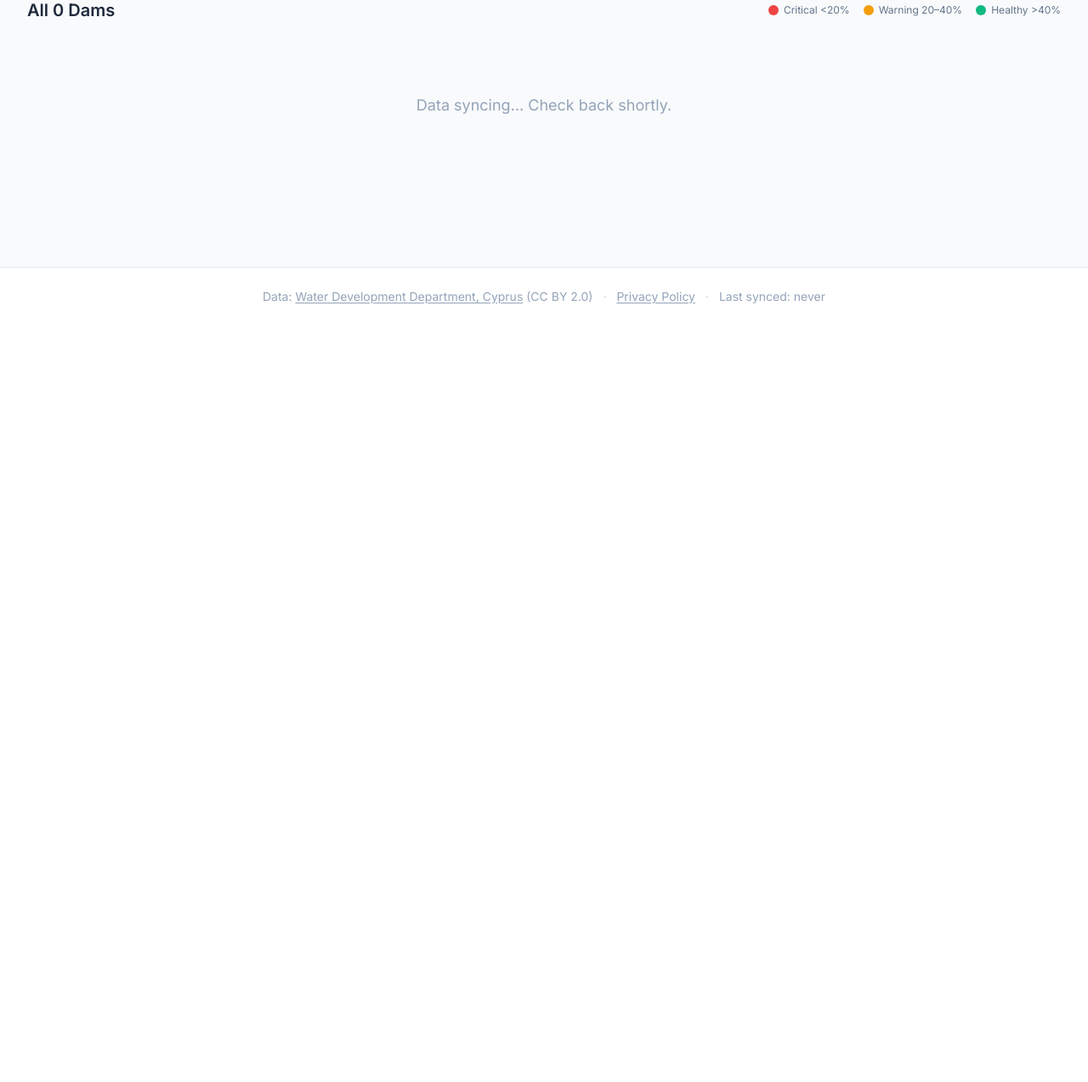
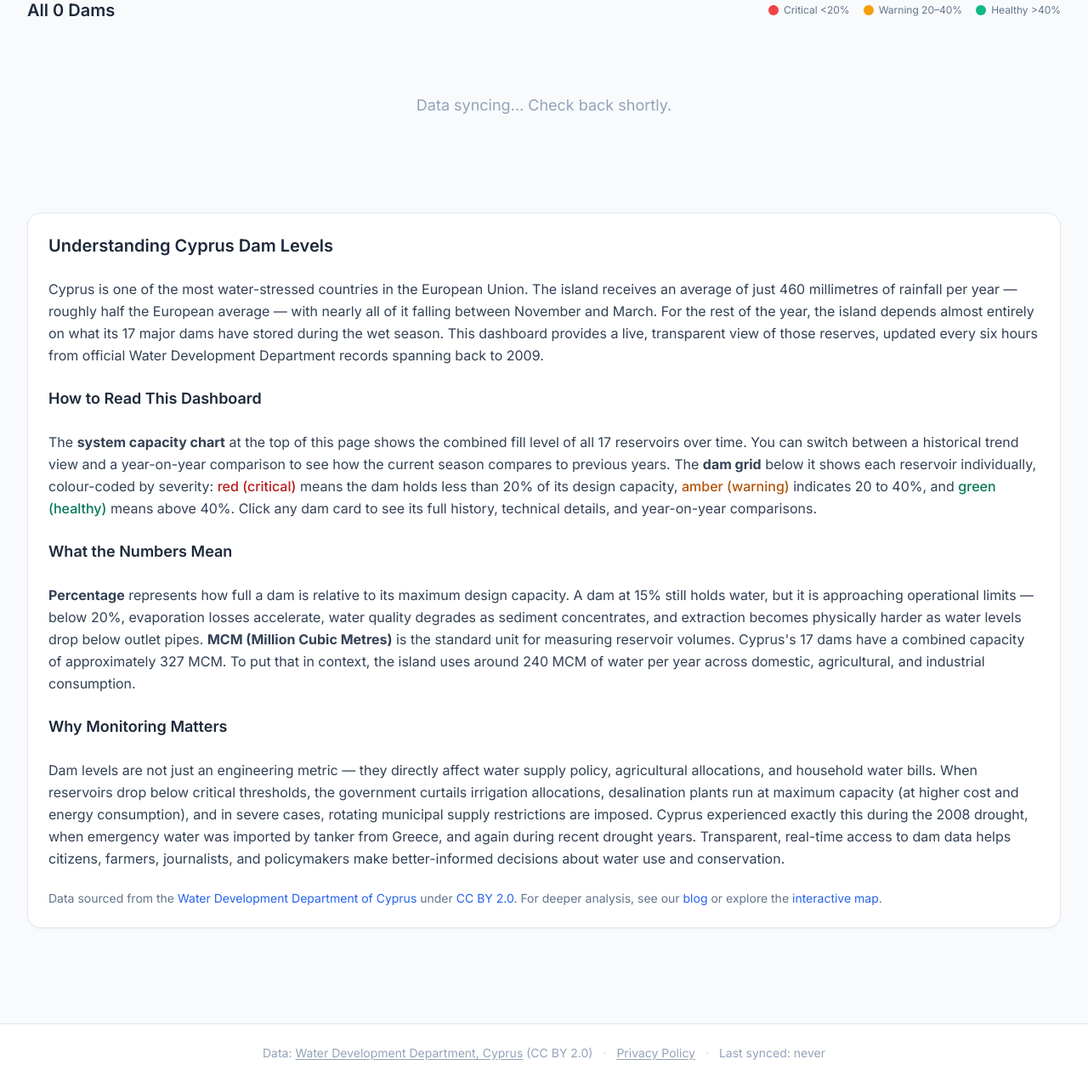
Before and after one commit to Gesoti/Nero, a FastAPI app: page / in a window 1280 px wide. Shown: the part 1101-2374 px from the top of the page at 85% size. Before the commit the page ends 1458 px from the top, so only its background shows below. Run offline with FastAPI, Linux system fonts and the light colour scheme; data that the repository does not hold is empty; parts of the project's set-up code (start-up, migrations or seed data) failed here and were passed over.

Commit message:
Add editorial content section to dashboard page
Add ~350 words of original editorial content below the dam grid:
"Understanding Cyprus Dam Levels", "How to Read This Dashboard",
"What the Numbers Mean", and "Why Monitoring Matters". Addresses
AdSense "low value content" rejection by establishing the dashboard
as an informational resource, not just a data display.

Co-Authored-By: Claude Opus 4.6 <noreply@anthropic.com>

```diff
--- a/app/templates/dashboard.html
+++ b/app/templates/dashboard.html
@@ -238,6 +238,65 @@
     {% endif %}
 </section>
 
+<!-- Editorial: Understanding Cyprus Water Data -->
+<section id="editorial" class="max-w-7xl mx-auto px-4 sm:px-6 lg:px-8 mt-10 pb-12">
+    <div class="bg-white rounded-2xl shadow-sm border border-slate-200 p-6 sm:p-8 space-y-6 text-slate-700 leading-relaxed">
+
+        <h2 class="text-xl font-semibold text-slate-800">Understanding Cyprus Dam Levels</h2>
+
+        <p>
+            Cyprus is one of the most water-stressed countries in the European Union. The island receives an average of
+            just 460 millimetres of rainfall per year — roughly half the European average — with nearly all of it falling
+            between November and March. For the rest of the year, the island depends almost entirely on what its 17 major
+            dams have stored during the wet season. This dashboard provides a live, transparent view of those reserves,
+            updated every six hours from official Water Development Department records spanning back to 2009.
+        </p>
+
+        <h3 class="text-lg font-semibold text-slate-800">How to Read This Dashboard</h3>
+
+        <p>
+            The <strong>system capacity chart</strong> at the top of this page shows the combined fill level of all 17
+            reservoirs over time. You can switch between a historical trend view and a year-on-year comparison to see how
+            the current season compares to previous years. The <strong>dam grid</strong> below it shows each reservoir
+            individually, colour-coded by severity: <span class="font-medium text-red-700">red (critical)</span> means
+            the dam holds less than 20% of its design capacity, <span class="font-medium text-amber-700">amber
+            (warning)</span> indicates 20 to 40%, and <span class="font-medium text-emerald-700">green (healthy)</span>
+            means above 40%. Click any dam card to see its full history, technical details, and year-on-year comparisons.
+        </p>
+
+        <h3 class="text-lg font-semibold text-slate-800">What the Numbers Mean</h3>
+
+        <p>
+            <strong>Percentage</strong> represents how full a dam is relative to its maximum design capacity. A dam at
+            15% still holds water, but it is approaching operational limits — below 20%, evaporation losses accelerate,
+            water quality degrades as sediment concentrates, and extraction becomes physically harder as water levels drop
+            below outlet pipes. <strong>MCM (Million Cubic Metres)</strong> is the standard unit for measuring reservoir
+            volumes. Cyprus's 17 dams have a combined capacity of approximately 327 MCM. To put that in context, the
+            island uses around 240 MCM of water per year across domestic, agricultural, and industrial consumption.
+        </p>
+
+        <h3 class="text-lg font-semibold text-slate-800">Why Monitoring Matters</h3>
+
+        <p>
+            Dam levels are not just an engineering metric — they directly affect water supply policy, agricultural
+            allocations, and household water bills. When reservoirs drop below critical thresholds, the government
+            curtails irrigation allocations, desalination plants run at maximum capacity (at higher cost and energy
+            consumption), and in severe cases, rotating municipal supply restrictions are imposed. Cyprus experienced
+            exactly this during the 2008 drought, when emergency water was imported by tanker from Greece, and again
+            during recent drought years. Transparent, real-time access to dam data helps citizens, farmers, journalists,
+            and policymakers make better-informed decisions about water use and conservation.
+        </p>
+
+        <p class="text-sm text-slate-500">
+            Data sourced from the <a href="https://cyprus-water.appspot.com" target="_blank" rel="noopener" class="text-blue-600 hover:underline">Water Development Department of Cyprus</a>
+            under <a href="https://creativecommons.org/licenses/by/2.0/" target="_blank" rel="noopener" class="text-blue-600 hover:underline">CC BY 2.0</a>.
+            For deeper analysis, see our <a href="/blog" class="text-blue-600 hover:underline">blog</a> or explore the
+            <a href="/map" class="text-blue-600 hover:underline">interactive map</a>.
+        </p>
+
+    </div>
+</section>
+
 {% endblock %}
 
 {% block footer_extra %}
```
Also changed, not shown: tests/test_routes.py (+25 -0 lines).
